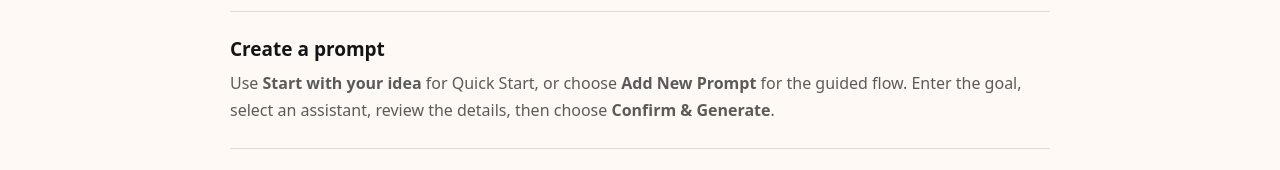
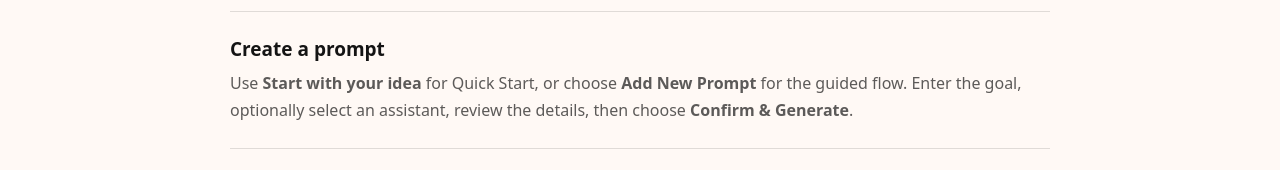
Before and after one commit to resp76/sandbox-digital-labs-site, a website: page promptcept/support/index.html in a window 1280 px wide. Shown: the part 691-861 px from the top of the page. Drawn offline with Linux system fonts and the light colour scheme.

Commit message:
Clarify optional PromptCept assistant selection

```diff
--- a/promptcept/support/index.html
+++ b/promptcept/support/index.html
@@ -41,7 +41,7 @@
         <div class="container content-narrow">
           <h2>Quick help</h2>
           <div class="support-steps">
-            <article><h3>Create a prompt</h3><p>Use <strong>Start with your idea</strong> for Quick Start, or choose <strong>Add New Prompt</strong> for the guided flow. Enter the goal, select an assistant, review the details, then choose <strong>Confirm &amp; Generate</strong>.</p></article>
+            <article><h3>Create a prompt</h3><p>Use <strong>Start with your idea</strong> for Quick Start, or choose <strong>Add New Prompt</strong> for the guided flow. Enter the goal, optionally select an assistant, review the details, then choose <strong>Confirm &amp; Generate</strong>.</p></article>
             <article><h3>Save and find prompts</h3><p>Generated prompts are saved locally. Return Home to search the library by name, task, assistant, category, or prompt text. Use the star to favorite a prompt or open it and choose <strong>Duplicate Prompt</strong>.</p></article>
             <article><h3>Copy &amp; Open</h3><p><strong>Copy &amp; Open</strong> copies the prompt and attempts to open ChatGPT, Claude, Gemini, or Grok. If the app is unavailable, PromptCept opens that service’s website. You remain in control of pasting or submitting the prompt.</p></article>
             <article><h3>Back up or move your library</h3><p>Open Settings and choose <strong>Export Prompts</strong> to download a JSON backup. On another PromptCept installation, choose <strong>Import Prompts</strong> and select that file. Keep exported files private because they may contain your prompt content.</p></article>
```
